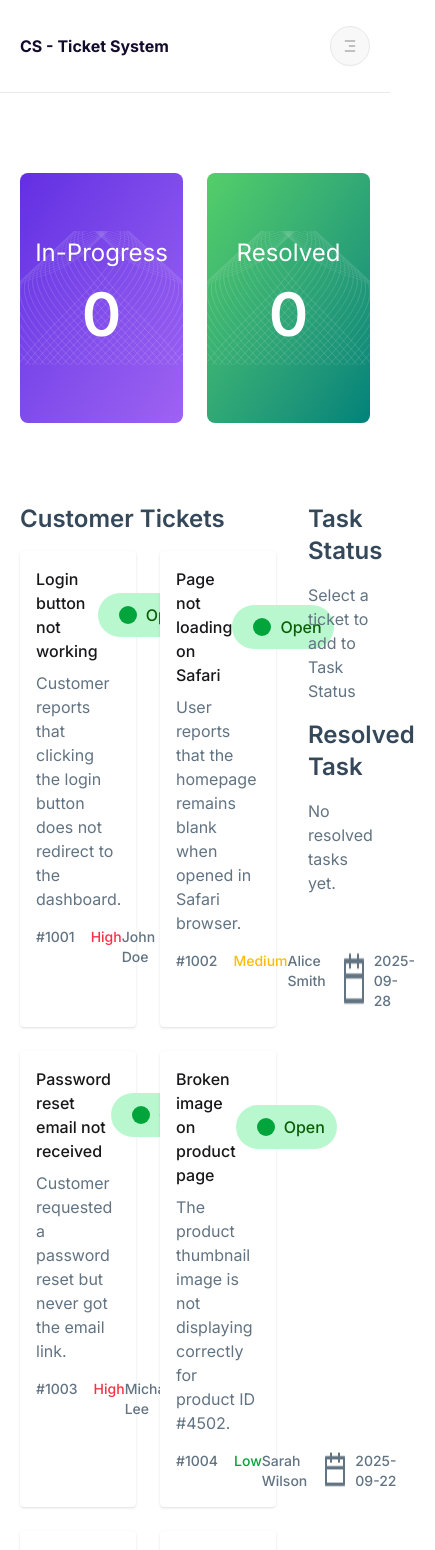
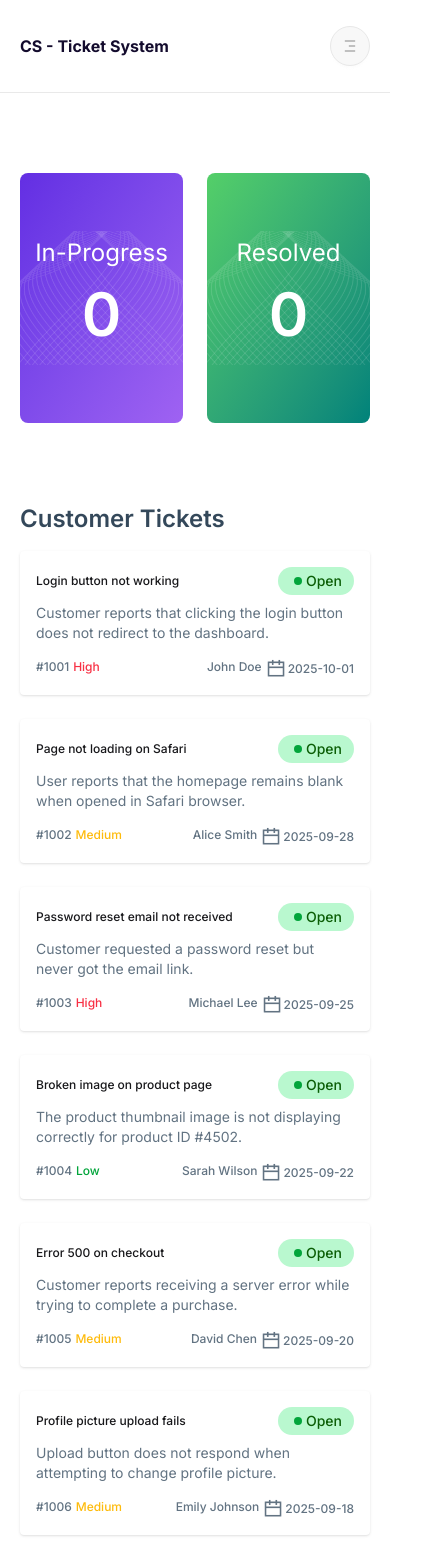
Before and after one commit to muhammad-tamim/web-project-21, a React (Vite) app: page / in a window 390 px wide. Shown: the top 1550 px of the page, 435 px wide, since content can reach past the window. Built offline with nearby package versions, Linux system fonts and the light colour scheme.

Commit message:
fix(ticket section): responsive issue

```diff
--- a/src/components/TicketSection/Ticket.jsx
+++ b/src/components/TicketSection/Ticket.jsx
@@ -45,12 +45,12 @@ const Ticket = ({ data, error, loading, inProgress, setInProgress, resolvedCount
         <>
             <ToastContainer autoClose={1000} />
 
-            <div className='grid grid-cols-12 gap-8'>
+            <div className='lg:grid lg:grid-cols-12 lg:gap-8 space-y-10 lg:space-y-0'>
 
-                <div className='col-span-9'>
+                <div className='lg:col-span-9'>
                     <h2 className='text-2xl font-semibold text-[#34485A] pb-4'>Customer Tickets</h2>
 
-                    <div className='grid grid-cols-2 gap-6'>
+                    <div className='grid grid-cols-1 lg:grid-cols-2 gap-6'>
                         {/* cards */}
                         {loading && <div className='text-center col-span-2'>
                             <span className="loading size-16 loading-spinner"></span>
@@ -61,22 +61,22 @@ const Ticket = ({ data, error, loading, inProgress, setInProgress, resolvedCount
                         {tickets.map(card => (
                             <div key={card.id} className='shadow rounded-sm bg-white p-4'>
                                 <div className='flex justify-between items-center pb-2'>
-                                    <p className='font-medium'>{card.title}</p>
+                                    <p className='font-medium text-xs md:text-base'>{card.title}</p>
                                     <div onClick={() => handleClick(card)} className={`flex items-center justify-center text-center px-3 py-1 rounded-[400px] ${card.status === "Open" ? "bg-[#B9F8CF]" : "bg-[#F8F3B9]"} cursor-pointer`}>
-                                        <GoDotFill className={`text-4xl ${card.status === "Open" ? "text-[#02A53B]" : "text-[#FEBB0C]"}  text-center`} />
-                                        <p className={`${card.status === "Open" ? "text-[#0B5E06]" : "text-[#FEBB0C]"} font-medium text-center`}>{card.status}</p>
+                                        <GoDotFill className={`lg:text-4xl ${card.status === "Open" ? "text-[#02A53B]" : "text-[#FEBB0C]"}  text-center`} />
+                                        <p className={`text-sm ${card.status === "Open" ? "text-[#0B5E06]" : "text-[#FEBB0C]"} font-medium text-center`}>{card.status}</p>
                                     </div>
                                 </div>
-                                <p className='pb-4  text-[#627382]'>{card.description}</p>
-                                <div className='font-medium text-sm flex justify-between'>
-                                    <div className='flex gap-4'>
+                                <p className='pb-4  text-[#627382] text-sm'>{card.description}</p>
+                                <div className='font-medium text-xs flex justify-between '>
+                                    <div className='flex lg:gap-4 gap-1'>
                                         <p className='text-[#627382]'>#100{card.id}</p>
                                         <p className={`${card.priority === "High" && "text-[#F83044]" || card.priority === "Low" && "text-[#02A53B]" || card.priority === "Medium" && "text-[#FEBB0C]"} `}>{card.priority}</p>
                                     </div>
-                                    <div className='flex gap-4'>
+                                    <div className='flex lg:gap-4 gap-1'>
                                         <p className='text-[#627382]'>{card.customer}</p>
-                                        <div className='flex gap-2'>
-                                            <img src={calendar} alt="" />
+                                        <div className='flex items-center lg:gap-2 gap-0.5'>
+                                            <img src={calendar} className='size-5' alt="" />
                                             <p className='text-[#627382]'>{card.createdAt}</p>
                                         </div>
                                     </div>
@@ -87,7 +87,7 @@ const Ticket = ({ data, error, loading, inProgress, setInProgress, resolvedCount
 
                 </div>
 
-                <div className='col-span-3 '>
+                <div className='lg:col-span-3 '>
 
                     <h2 className='text-2xl font-semibold text-[#34485A]'>Task Status</h2>
 
```
